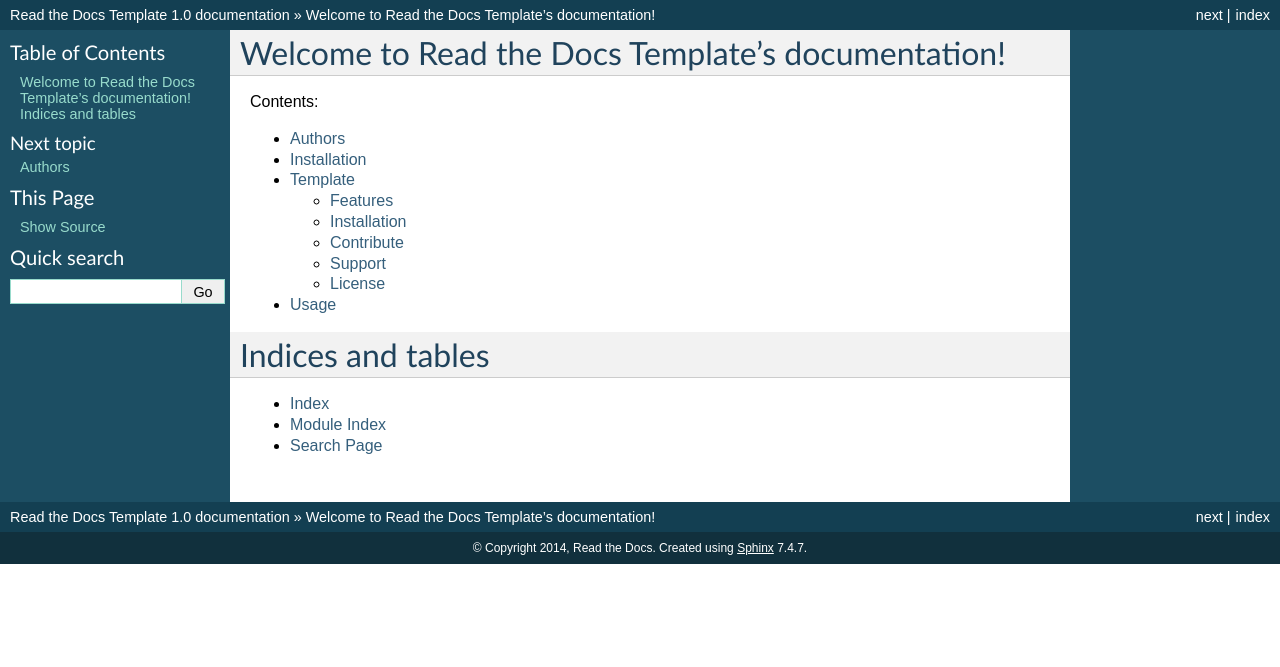
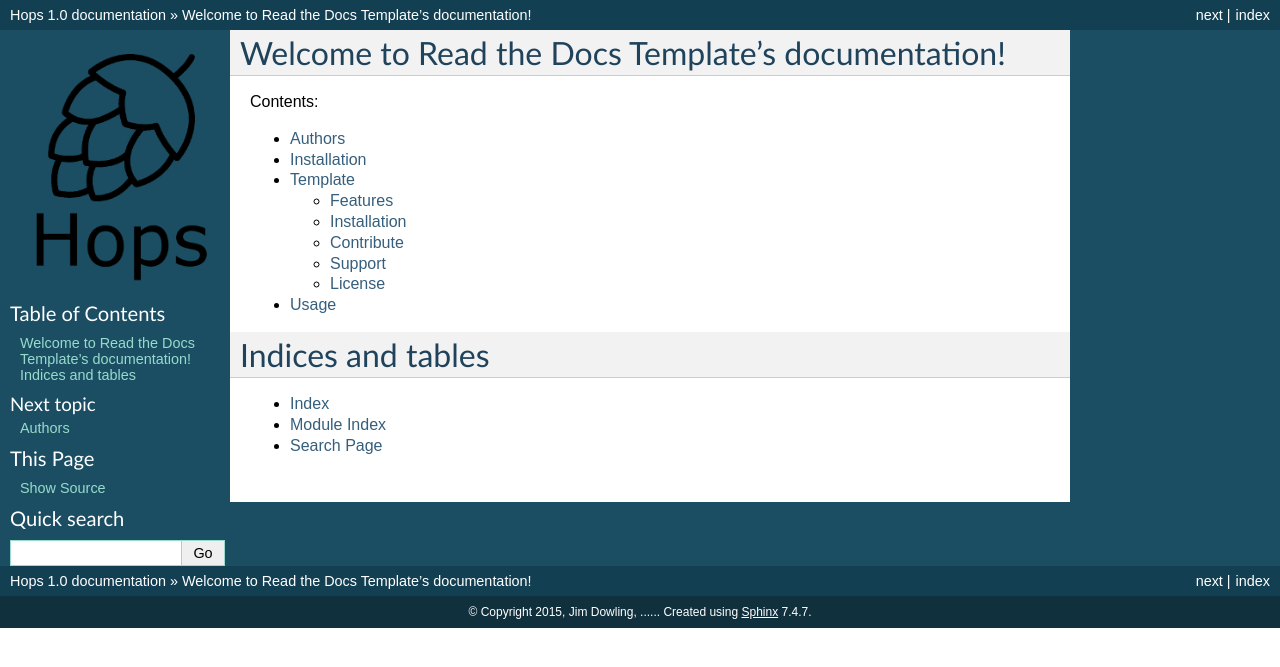
Before and after one commit to logicalclocks/hops-docs, a Sphinx documentation site: the page built from docs/index.rst, in a window 1280 px wide. Shown: the top 667 px of the page. Built offline with Sphinx 7.4.7, drawn with Linux system fonts in a browser that asks for light colours.

Commit message:
luigi inspired updates

```diff
--- a/docs/conf.py
+++ b/docs/conf.py
@@ -43,8 +43,8 @@ source_suffix = '.rst'
 master_doc = 'index'
 
 # General information about the project.
-project = u'Read the Docs Template'
-copyright = u'2014, Read the Docs'
+project = u'Hops'
+copyright = u'2015, Jim Dowling, .....'
 
 # The version info for the project you're documenting, acts as replacement for
 # |version| and |release|, also used in various other places throughout the
@@ -117,7 +117,7 @@ html_theme = 'default'
 
 # The name of an image file (relative to this directory) to place at the top
 # of the sidebar.
-#html_logo = None
+html_logo = 'hops.png'
 
 # The name of an image file (within the static path) to use as favicon of the
 # docs.  This file should be a Windows icon file (.ico) being 16x16 or 32x32
@@ -176,7 +176,7 @@ html_static_path = ['_static']
 #html_file_suffix = None
 
 # Output file base name for HTML help builder.
-htmlhelp_basename = 'ReadtheDocsTemplatedoc'
+htmlhelp_basename = 'HopsDoc'
 
 
 # -- Options for LaTeX output ---------------------------------------------
@@ -196,8 +196,8 @@ latex_elements = {
 # (source start file, target name, title,
 #  author, documentclass [howto, manual, or own class]).
 latex_documents = [
-  ('index', 'ReadtheDocsTemplate.tex', u'Read the Docs Template Documentation',
-   u'Read the Docs', 'manual'),
+  ('index', 'hops.tex', u'Hops Documentation',
+   u'Jim Dowling, ...', 'manual'),
 ]
 
 # The name of an image file (relative to this directory) to place at the top of
```
Also changed, not shown: docs/hops.png (added).
